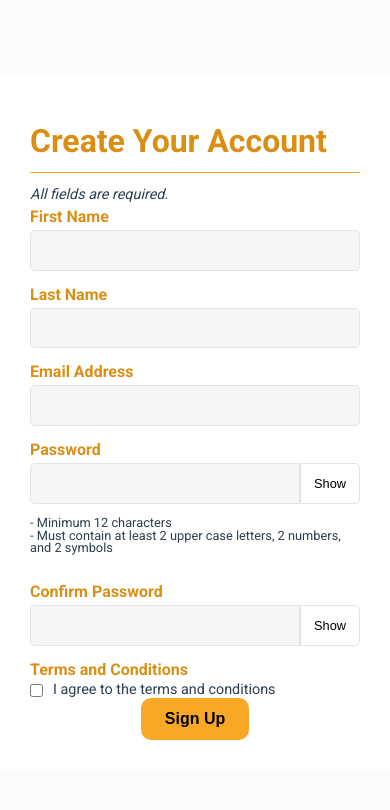
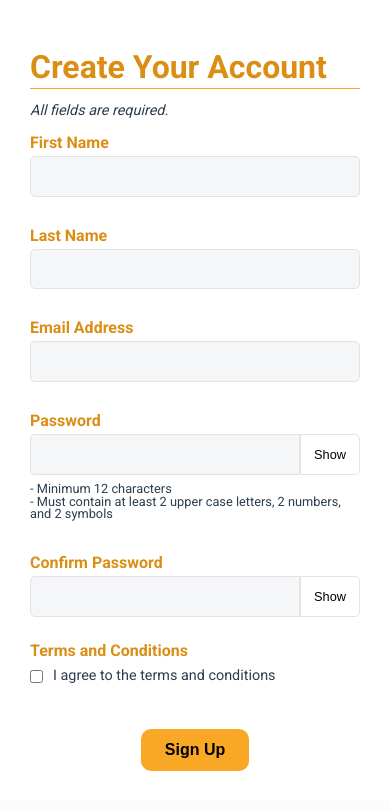
Before and after one commit to pollyj/signup-component-vue-mockup, a Vue app: page / in a window 390 px wide. Shown: the top 810 px of the page. Built offline with nearby package versions, Linux system fonts and the light colour scheme.

Commit message:
fixed some media query issues for different screen sizes

```diff
--- a/src/App.vue
+++ b/src/App.vue
@@ -20,7 +20,7 @@ export default {
   font-family: "Roboto", sans-serif;
   -webkit-font-smoothing: antialiased;
   -moz-osx-font-smoothing: grayscale;
-  display: flex;
+  display: block;
   height: 100vh;
   width: 100vw;
   justify-content: center;
@@ -28,5 +28,14 @@ export default {
   text-align: center;
   color: #2c3e50;
   background-color: #fcfcfc;
+  font-size: 16px;
+}
+
+@media only screen and (min-width: 1024px) {
+  #app {
+    display: flex;
+    justify-content: center;
+    align-items: center;
+  }
 }
 </style>
--- a/src/components/Button.vue
+++ /dev/null
@@ -1,33 +0,0 @@
-<template>
-  <div class="btn-wrapper">
-    <button type="submit" class="btn" :form="id">{{btntext}}</button>
-  </div>
-</template>
-
-<script>
-export default {
-  name: "Button",
-  data() {
-    return {};
-  },
-  props: {
-    btntext: String,
-    id: String
-  }
-};
-</script>
-
-<style>
-.btn {
-  width: fit-content;
-  background-color: #f9a826;
-  padding: 12px 24px;
-  font-size: 1rem;
-  color: #000;
-  font-weight: bold;
-  /* border: 2px solid #000000; */
-  border: none;
-  border-radius: 10px;
-  cursor: pointer;
-}
-</style>
--- a/src/components/Checkbox.vue
+++ /dev/null
@@ -1,50 +0,0 @@
-<template>
-  <div class="checkbox-wrapper">
-    <label :for="tag" class="checkbox-label">{{ name }}</label>
-    <div class="checkbox-line-wrapper">
-      <input :id="tag" type="checkbox" class="checkbox-input" />
-      <p class="helper-text" v-if="msg">{{ msg }}</p>
-    </div>
-  </div>
-</template>
-
-<script>
-export default {
-  name: "Button",
-  data() {
-    return {};
-  },
-  props: {
-    tag: String,
-    name: String,
-    msg: String
-  }
-};
-</script>
-
-<style scoped>
-.checkbox-wrapper {
-  display: flex;
-  flex-direction: column;
-  align-self: flex-start;
-}
-
-.checkbox-label {
-  padding-bottom: 5px;
-  color: #da8e14;
-  font-weight: bold;
-}
-
-.checkbox-line-wrapper {
-    display: flex;
-}
-
-.checkbox-input {
-  margin: 1px 10px 0 0;
-  align-self: flex-start;
-}
-
-.helper-text {
-  font-size: 0.9rem;
-}
-</style>
--- a/src/components/SignUpForm.vue
+++ b/src/components/SignUpForm.vue
@@ -9,19 +9,19 @@
       <div class="signup-form-first-name textbox-wrapper">
         <label for="f-name" class="textbox-label">First Name</label>
         <input id="f-name" v-model="fName" type="text" class="textbox-input" />
-        <p v-show="fNameError" class="warning-text-password">{{fNameError}}</p>
+        <p class="warning-text-password">{{fNameError ? fNameError : ""}}</p>
       </div>
 
       <div class="signup-form-last-name textbox-wrapper">
         <label for="l-name" class="textbox-label">Last Name</label>
         <input id="l-name" v-model="lName" type="text" class="textbox-input" />
-        <p v-show="lNameError" class="warning-text-password">{{lNameError}}</p>
+        <p class="warning-text-password">{{lNameError ? lNameError : ""}}</p>
       </div>
 
       <div class="signup-form-email textbox-wrapper">
         <label for="email" class="textbox-label">Email Address</label>
         <input id="email" v-model="email" type="email" class="textbox-input" />
-        <p v-show="emailError" class="warning-text-password">{{emailError}}</p>
+        <p class="warning-text-password">{{emailError ? emailError : ""}}</p>
       </div>
 
       <div class="signup-form-password textbox-wrapper">
@@ -51,7 +51,7 @@
             >- Must contain at least 2 upper case letters, 2 numbers, and 2 symbols</li>
           </ul>
         </div>
-        <p v-show="passwordError" class="warning-text-password">{{passwordError}}</p>
+        <div class="warning-text-password">{{passwordError ? passwordError : ""}}</div>
       </div>
 
       <div class="signup-form-confirm-password">
@@ -71,7 +71,7 @@
             >{{confirmBtnText}}</button>
           </div>
         </div>
-        <p v-show="confirmPasswordError" class="warning-text-password">{{confirmPasswordError}}</p>
+        <p class="warning-text-password">{{confirmPasswordError ? confirmPasswordError : ""}}</p>
       </div>
 
       <div class="signup-form-terms">
@@ -82,12 +82,10 @@
             <p class="helper-text">I agree to the terms and conditions</p>
           </div>
         </div>
-        <p v-show="termsError" class="warning-text-password">{{termsError}}</p>
+        <p class="warning-text-password">{{termsError ? termsError : ""}}</p>
       </div>
-      <div class="signup-form-submit-btn">
-        <div class="btn-wrapper">
-          <button type="submit" class="btn" form="signup-form">Sign Up</button>
-        </div>
+      <div class="signup-form-submit-btn btn-wrapper">
+        <button type="submit" class="btn" form="signup-form">Sign Up</button>
       </div>
     </div>
   </form>
@@ -144,6 +142,9 @@ export default {
       this.lNameError = null;
       this.emailError = null;
       this.termsError = null;
+      this.passwordError = null;
+      this.helpText1 = true;
+      this.helpText2 = true;
 
       if (!this.fName) {
         this.fNameError = "Please enter a first name.";
@@ -183,10 +184,6 @@ export default {
         this.helpText1 = false;
         return false;
       }
-      //reset any error messages from previous attempts
-      this.passwordError = null;
-      this.helpText1 = true;
-      this.helpText2 = true;
 
       let map = {
         number: 0,
@@ -222,12 +219,12 @@ export default {
 
 <style scoped>
 /* Smartphones (landscape) ----------- */
-@media screen and (min-width: 321px) {
+@media screen and (min-width: 320px) {
   .signup-grid-container {
     display: grid;
     padding: 20px;
     margin: 10px;
-    grid-template-columns: 1fr;
+    grid-template-columns: auto;
     grid-template-rows: auto auto auto auto auto auto auto auto;
     gap: 1px 1px;
     grid-template-areas: "signup-form-title" "signup-form-first-name" "signup-form-last-name" "signup-form-email" "signup-form-password" "signup-form-confirm-password" "signup-form-terms" "signup-form-submit-btn";
@@ -241,13 +238,13 @@ export default {
 
   .signup-form-title {
     grid-area: signup-form-title;
-    margin-bottom: 5px;
+    /* margin-top: 20px; */
   }
 
   .title-text {
     border-bottom: 1px solid #f9a826;
     width: 100%;
-    padding-bottom: 15px;
+    padding-bottom: 5px;
     margin-bottom: 0;
     color: #da8e14;
   }
@@ -255,7 +252,7 @@ export default {
   .required-text {
     font-style: italic;
     font-size: 0.9rem;
-    margin-top: 15px;
+    margin: 15px 0;
   }
 
   .signup-form-first-name {
@@ -294,11 +291,11 @@ export default {
 
   .help-text {
     font-size: 0.8rem;
+    margin: -5px 0;
   }
 
   [class*="warning-text"] {
-    line-height: 1rem;
-    height: 20px;
+    min-height: 20px;
     color: red;
     font-weight: bold;
     font-size: 0.8rem;
@@ -309,7 +306,7 @@ export default {
   .textbox-wrapper {
     display: flex;
     flex-direction: column;
-    margin-bottom: 15px;
+    margin-bottom: 5px;
   }
 
   .textbox-label {
@@ -325,6 +322,7 @@ export default {
     background-color: #f5f6f7;
     font-size: 1rem;
     padding: 5px;
+    margin-bottom: 5px;
   }
 
   /* TEXTBOX WITH BUTTON STYLES */
@@ -356,9 +354,8 @@ export default {
 
   .textbox-btn {
     background-color: #fff;
-    /* height: 100%; */
     min-width: 60px;
-    padding: 0 8px;
+    padding: 0 5px;
     font-size: 0.8rem;
     border: 1px solid #e4e2e2;
     border-radius: 0 5px 5px 0;
@@ -381,6 +378,8 @@ export default {
 
   .checkbox-line-wrapper {
     display: flex;
+    padding: 5px 0;
+    margin-bottom: 5px;
   }
 
   .checkbox-input {
@@ -403,38 +402,17 @@ export default {
     border: none;
     border-radius: 10px;
     cursor: pointer;
+    margin-top: 15px;
   }
 }
 
 /* iPads (portrait and landscape) ----------- */
-@media screen and (min-width: 768px) {
-  .signup-component {
-    box-shadow: 10px 10px 8px #e4e4e4;
-    border-radius: 25px;
-    display: flex;
-    margin-top: 20px;
-    flex-direction: column;
-    width: 80%;
-    align-self: center;
-  }
+@media screen and (min-width: 768px) and (max-width: 1023px) {
 
   .signup-grid-container {
+    max-width: 500px;
+    margin: 0 auto;
     padding: 20px 40px;
-  }
-
-  .signup-img-wrapper {
-    display: flex;
-    justify-content: center;
-    align-items: center;
-    width: 100%;
-    background-color: rgb(248, 243, 239);
-    border-radius: 25px 25px 0 0;
-  }
-
-  .signup-img {
-    max-height: 200px;
-    width: auto;
-    padding: 15px 0;
   }
 
   .signup-form-title {
@@ -445,17 +423,8 @@ export default {
 
 /* Desktops and laptops ----------- */
 @media only screen and (min-width: 1024px) {
-  .signup-component {
-    display: flex;
-    width: 65%;
-    align-self: center;
-    box-shadow: 10px 10px 8px #e4e4e4;
-    border-radius: 25px;
-  }
-
   .signup-grid-container {
-    padding: 40px;
-    /* width: 100%; */
+    padding: 20px 40px;
     grid-template-columns: 1fr 1fr;
     grid-template-rows: auto auto auto auto auto auto auto;
     gap: 1px 20px;
@@ -464,20 +433,6 @@ export default {
       "signup-form-terms signup-form-terms" "signup-form-submit-btn signup-form-submit-btn";
   }
 
-  .signup-img-wrapper {
-    display: flex;
-    justify-content: center;
-    align-items: center;
-    width: 50%;
-    background-color: rgb(248, 243, 239);
-    border-radius: 25px 0 0 25px;
-  }
-
-  .signup-img {
-    height: auto;
-    width: 70%;
-  }
-
   .signup-form-title {
     grid-area: signup-form-title;
     margin-bottom: 25px;
--- a/src/components/Textbox.vue
+++ /dev/null
@@ -1,43 +0,0 @@
-<template>
-  <div class="textbox-wrapper">
-    <label :for="tag" class="textbox-label">{{ name }}</label>
-    <input :id="tag" :type="type" class="textbox-input" />
-  </div>
-</template>
-
-<script>
-export default {
-  name: "Textbox",
-  data: function() {
-    return {};
-  },
-  props: {
-    tag: String,
-    name: String,
-    type: String
-  }
-};
-</script>
-
-<style scoped>
-.textbox-wrapper {
-  display: flex;
-  flex-direction: column;
-}
-
-.textbox-label {
-  padding-bottom: 5px;
-  color: #da8e14;
-  font-weight: bold;
-}
-
-.textbox-input {
-  border-radius: 5px;
-  border: 1px solid #e4e2e2;
-  height: 1.8rem;
-  background-color: #F5F6F7;
-  font-size: 1rem;
-  padding: 5px;
-  margin-bottom: 15px;
-}
-</style>
--- a/src/components/TextboxWithButton.vue
+++ /dev/null
@@ -1,77 +0,0 @@
-<template>
-  <div class="textbox-wrapper">
-    <label :for="tag" class="textbox-label">{{ name }}</label>
-    <div class="textbox-line-wrapper">
-      <input :id="tag" :type="type" class="textbox-input" />
-      <button v-on:click="togglePasswordDisplay" type="button" class="btn">{{btnText}}</button>
-    </div>
-    <p class="warning-text"></p>
-  </div>
-</template>
-
-<script>
-export default {
-  name: "TextboxWithButton",
-  data: function() {
-    return {
-      btnText: "Show",
-      type: "password",
-    };
-  },
-  props: {
-    tag: String,
-    name: String,
-  },
-  methods: {
-    togglePasswordDisplay() {
-      console.log(this.btnText);
-      if (this.type === "text") {
-        this.btnText = "Show";
-        this.type = "password"
-      } else {
-        this.btnText = "Hide";
-        this.type = "text";
-      }
-    }
-  }
-};
-</script>
-
-<style scoped>
-.textbox-wrapper {
-  display: flex;
-  flex-direction: column;
-}
-
-.textbox-line-wrapper {
-  display: flex;
-}
-
-.textbox-label {
-  padding-bottom: 5px;
-  color: #da8e14;
-  font-weight: bold;
-}
-
-.textbox-input {
-  border-radius: 5px 0 0 5px;
-  border: 1px solid #e4e2e2;
-  height: 1.8rem;
-  width: 100%;
-  background-color: #f5f6f7;
-  font-size: 1rem;
-  padding: 5px;
-}
-
-.btn {
-  background-color: #fff;
-  height: 100%;
-  padding: 0 8px;
-  font-size: 0.8rem;
-  color: #000;
-  font-weight: normal;
-  border: 1px solid #e4e2e2;
-  border-radius: 0 5px 5px 0;
-  cursor: pointer;
-}
-</style>
```
Also changed, not shown: src/components/SignUpPage.vue (+12 -118 lines).
